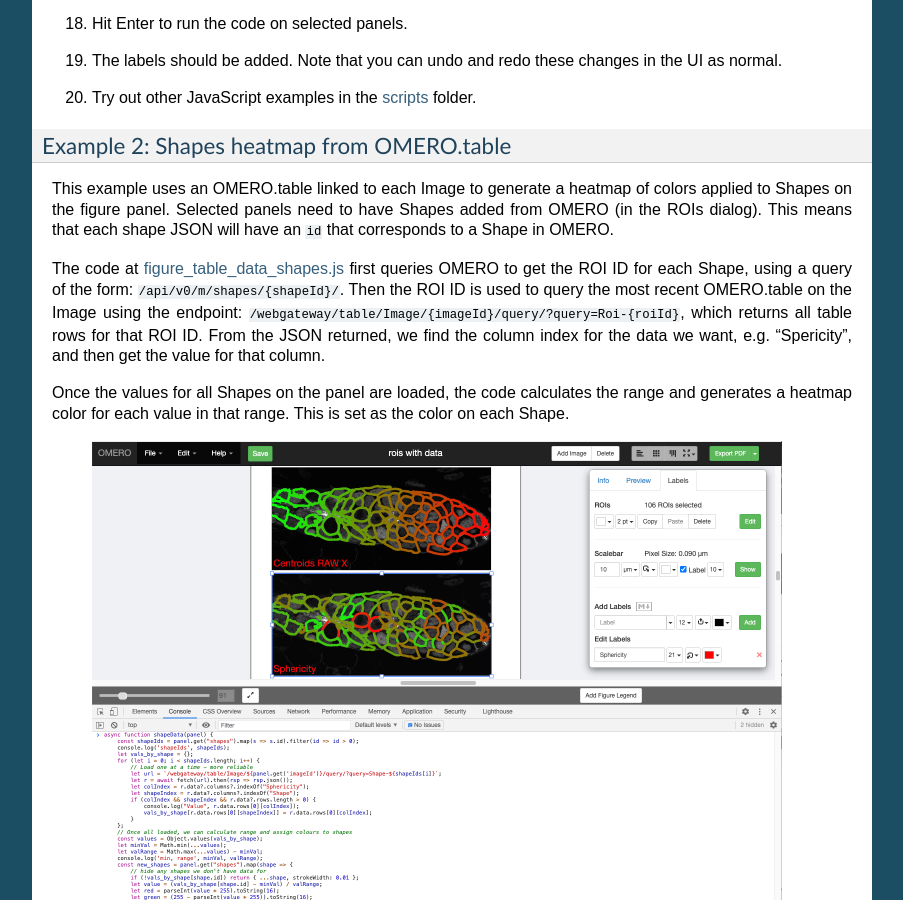
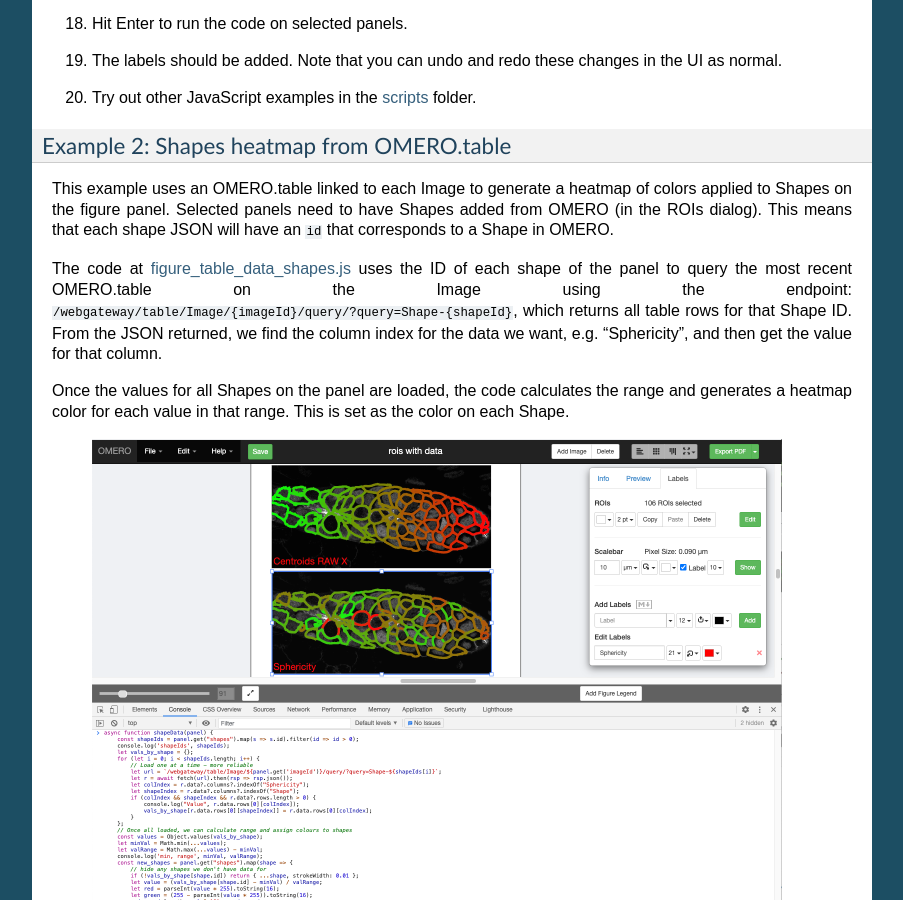
Before and after one commit to ome/omero-guide-figure, a Sphinx documentation site: the page built from docs/omero_figure_scripting.rst, in a window 1280 px wide and 900 px high, scrolled down 3475 px. Shown: the whole window, without its empty margins (198-1101 px from the left). Built offline with Sphinx 7.4.7, drawn with Linux system fonts in a browser that asks for light colours.

Commit message:
Use older version of OMERO.tables script that loads via Shape ID, not ROI ID

```diff
--- a/docs/omero_figure_scripting.rst
+++ b/docs/omero_figure_scripting.rst
@@ -132,12 +132,10 @@ This means that each shape JSON will have an ``id`` that corresponds to a Shape
 OMERO.
 
 The code at `figure_table_data_shapes.js <https://github.com/ome/omero-guide-figure/tree/master/scripts/figure_table_data_shapes.js>`_
-first queries OMERO to get the ROI ID for each Shape, using a query of the form:
-``/api/v0/m/shapes/{shapeId}/``.
-Then the ROI ID is used to query the most recent OMERO.table on the Image using the
-endpoint: ``/webgateway/table/Image/{imageId}/query/?query=Roi-{roiId}``, which returns
-all table rows for that ROI ID. From the JSON returned, we find the column index for the
-data we want, e.g. "Spericity", and then get the value for that column.
+uses the ID of each shape of the panel to query the most recent OMERO.table on the Image using the
+endpoint: ``/webgateway/table/Image/{imageId}/query/?query=Shape-{shapeId}``, which returns
+all table rows for that Shape ID. From the JSON returned, we find the column index for the
+data we want, e.g. "Sphericity", and then get the value for that column.
 
 Once the values for all Shapes on the panel are loaded, the code calculates the range and
 generates a heatmap color for each value in that range. This is set as the color
```
Also changed, not shown: 1 other file.
